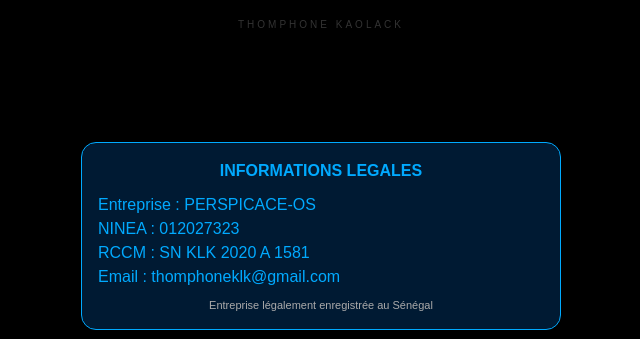
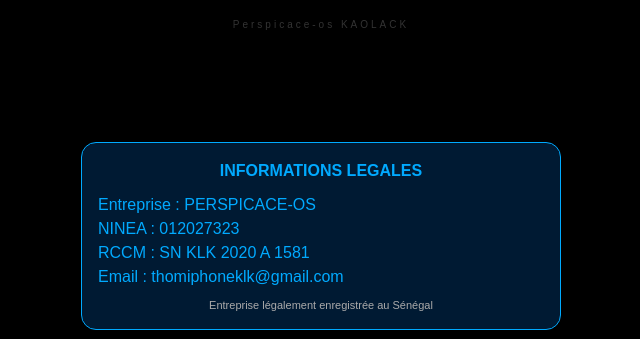
Before and after one commit to thomiphoneklk-cmyk/Perspicace-os, a website: page index.html in a window 1280 px wide. Shown: the part 1022-1361 px from the top of the page, 319-959 px from the left. Drawn offline with nearby package versions, Linux system fonts and the light colour scheme.

Commit message:
Update index.html

```diff
--- a/index.html
+++ b/index.html
@@ -32,7 +32,7 @@
 
 <div style="padding:30px 0 90px">
 <a href="https://wa.me/221785834590?text=Salam%20Oumar%20je%20veux%20un%20montage%20Perspicace" style="background:#00AAFF;color:#000;padding:18px 30px;border-radius:50px;font-weight:900;text-decoration:none;display:inline-block">COMMANDER SUR WHATSAPP</a>
-<p style="color:#333;font-size:10px;letter-spacing:3px;margin-top:20px">THOMPHONE KAOLACK</p>
+<p style="color:#333;font-size:10px;letter-spacing:3px;margin-top:20px">Perspicace-os KAOLACK</p>
 </div>
 
 <div style="max-width:480px;margin:20px auto;padding:16px;background:#001a33;border:1px solid #00AAFF;border-radius:15px;text-align:left">
@@ -40,7 +40,7 @@
 <div style="color:#00AAFF">Entreprise : PERSPICACE-OS</div>
 <div style="color:#00AAFF">NINEA : 012027323</div>
 <div style="color:#00AAFF">RCCM : SN KLK 2020 A 1581</div>
-<div style="color:#00AAFF">Email : thomphoneklk@gmail.com</div>
+<div style="color:#00AAFF">Email : thomiphoneklk@gmail.com</div>
 <div style="margin-top:8px;font-size:11px;color:#aaa;text-align:center">Entreprise légalement enregistrée au Sénégal</div>
 </div>
 
```
